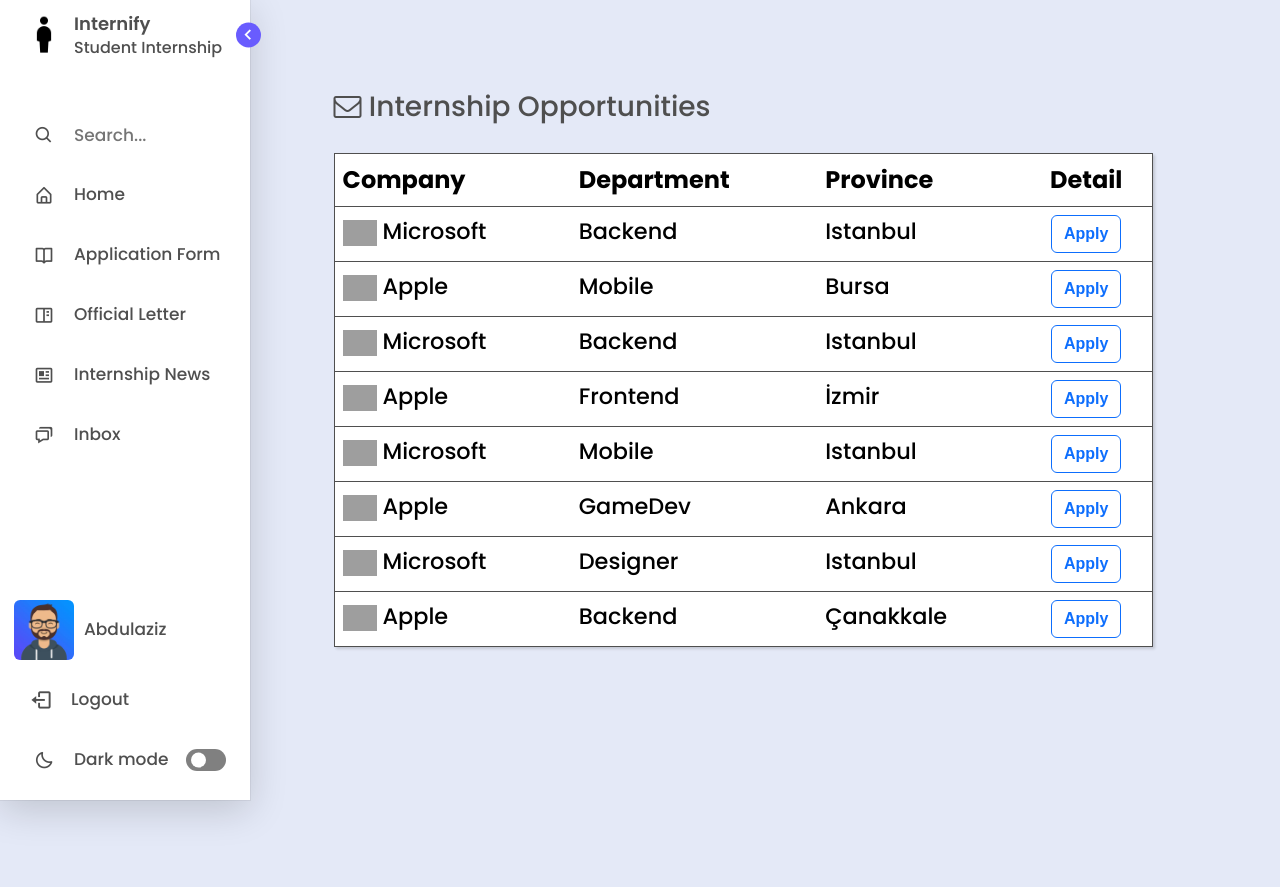
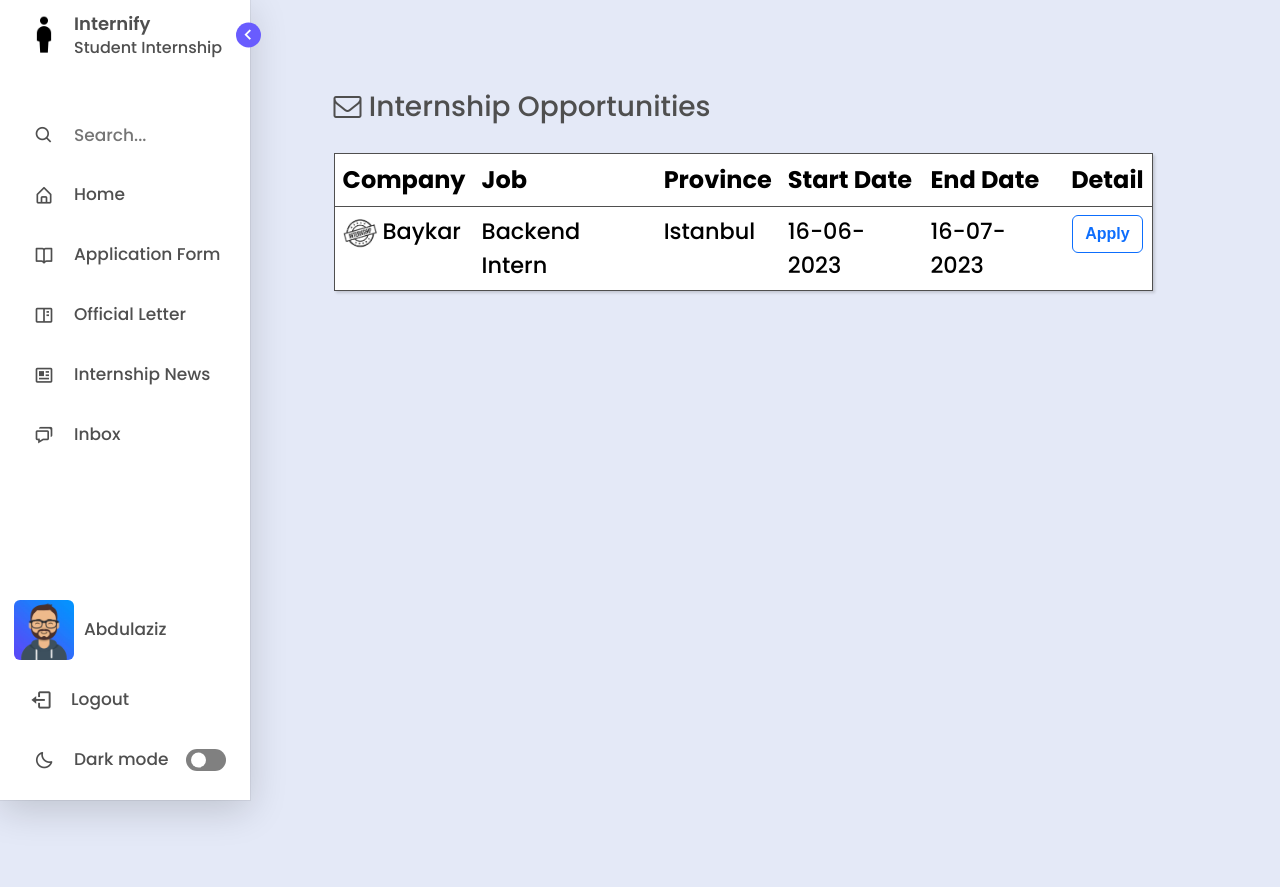
Before and after one commit to emirsakal/Internify, a Django app: page /internship-opportunities/ in a window 1280 px wide; the page is wider, and only the part inside the window is pictured. Shown: the top 887 px of that part. Run offline with Django 4.2, Linux system fonts and the light colour scheme; a user stored in the database is signed in; data comes from the database, SQL or seed files in the repository; some libraries are stand-ins or nearby versions; grey boxes are pictures that could not be loaded.

Commit message:
added internships

```diff
--- a/management/admin.py
+++ b/management/admin.py
@@ -12,3 +12,6 @@ admin.site.register(CareerCenterEmployee)
 admin.site.register(Application)
 admin.site.register(Document)
 admin.site.register(User)
+admin.site.register(Announcement)
+admin.site.register(Province)
+admin.site.register(Internship)
--- a/management/models.py
+++ b/management/models.py
@@ -151,10 +151,17 @@ class Announcement(BaseAbstractModel):
     def __str__(self):
         return self.title
 
+class Province(BaseAbstractModel):
+	name = models.CharField(max_length=255)
+
+	def __str__(self):
+		return self.name
+
 class Internship(BaseAbstractModel):
-    title = models.CharField(max_length=255)
     job = models.CharField(max_length=255)
     company = models.CharField(max_length=255)
+    logo = models.ImageField(upload_to='logos', null=True, blank=True)
+    province = models.ForeignKey(Province, on_delete=SET_NULL, null=True)
     start_date = models.DateField(null=True, blank=True)
     end_date = models.DateField(null=True, blank=True)
     department = models.ForeignKey(Department, on_delete=SET_NULL, null=True)
@@ -162,4 +169,4 @@ class Internship(BaseAbstractModel):
     url = models.URLField()
 
     def __str__(self):
-        return f'{self.title} | {self.company}'
+        return f'{self.job} | {self.company}'
--- a/management/urls.py
+++ b/management/urls.py
@@ -17,6 +17,7 @@ urlpatterns = [
 
     # CAREER CENTER URLS
     path('sgk-ef/', views.sgkef, name = "sgkef"),
+    path('add-internship/', views.addInternship, name = "addinternship"),
 
     # TEACHER URLS
     path('staff/application-form', views.applicationform, name="applicationform"),
--- a/management/views.py
+++ b/management/views.py
@@ -5,7 +5,7 @@ from django.contrib.auth import login, authenticate, logout
 from django.db.models import Q
 from django.views.decorators.clickjacking import xframe_options_sameorigin
 
-from .models import Student, InternshipCoordinator, CareerCenterEmployee, Application, Document, Message, User
+from .models import Student, InternshipCoordinator, CareerCenterEmployee, Application, Document, Message, User, Internship, Announcement
 from .forms import StudentLoginForm, StaffLoginForm
 
 def index(request):
@@ -146,7 +146,15 @@ def officialletter(request):
 	return render(request, "student/officialletter.html", context)
 
 def internshipopp(request):
-	return render(request, "student/internshipopp.html")
+	user = request.user
+
+	if user.groups.all()[0].name == 'Student':
+		student = Student.objects.get(user=user)
+		internships = Internship.objects.filter(faculty=student.faculty).order_by('-date_created')[:10]
+		return render(request, "student/internshipopp.html", {'internships':internships})
+
+	internships = Internship.objects.all().order_by('-date_created')[:10]
+	return render(request, "student/internshipopp.html", {'internships':internships})
 
 # CAREER CENTER
 
@@ -298,3 +306,6 @@ def logoutUser(request):
 	messages.success(request,"You logged out succesfully.")
 
 	return redirect("login")
+
+def addInternship(request):
+	pass
--- a/templates/student/internshipform.html
+++ b/templates/student/internshipform.html
@@ -90,9 +90,9 @@
                           {% endif %}
                         </tr>
                       {% endfor %}
-                    {% else %}
+					</tbody>
+					{% else %}
                       <p class='text-center text-white'>No records!</p>
-                    </tbody>
                     {% endif %}
                 </table>
               </header>
--- a/templates/student/internshipopp.html
+++ b/templates/student/internshipopp.html
@@ -3,84 +3,71 @@
 
 {% block page_title %}Opportunities{% endblock page_title %}
 
-{% block content %}
-
+{% block css_files %}
 <style>
 	body {
 		overflow: hidden;
 		margin-top:9%;
 	}
 </style>
+{% endblock css_files %}
+
+{% block content %}
     <div class="home" style="margin-top:7%; margin-left:12%;">
-      <link href="https://maxcdn.bootstrapcdn.com/font-awesome/4.3.0/css/font-awesome.min.css" rel="stylesheet">
       <div class="row">
         <!-- Left sidebar -->
         <div class="col-md-9">
           <h3 class="title text" style="float:left; margin-bottom:30px;"><i class="fa fa-envelope-o"></i> Internship Opportunities</h3>
           {% for group in request.user.groups.all %}
-            {% if group.name == 'CareerCenter' %}
-              <a href="/cc-internship-opportunities/add-internship" class="btn btn-success btn-block" style="border: 2px solid #696CFF; background-color: var(--primary-color-light); font-size: 20px; float:right;"><i class="fa fa-pencil-square-o" style="color:#696CFF"></i><span style="color:#696CFF;"> Add Internship</span></a>
+            {% if group.name == 'Staff' %}
+              	<a href="{% url 'addinternship' %}" class="btn btn-success btn-block" style="border: 2px solid #696CFF; background-color: var(--primary-color-light); font-size: 20px; float:right;"><i class="fa fa-pencil-square-o" style="color:#696CFF"></i><span style="color:#696CFF;"> Add Internship</span></a>
             {% endif %}
           {% endfor %}
           <table class="table" style="width:100%; background-color: var(--primary-color-light); border:1px solid var(--text-color); box-shadow: rgba(0, 0, 0, 0.15) 1.95px 1.95px 2.6px;">
+            {% if internships.count > 0 %}
 				<thead class="text" style="font-size: 1.5rem;">
 					<tr>
-                <th style="font-weight:bold;">Company</th>
-                <th style="font-weight:bold;">Department</th>
-                <th style="font-weight:bold;">Province</th>
-                <th style="font-weight:bold; text-align:center;">Detail</th>
+						<th>Company</th>
+						<th>Job</th>
+						<th>Province</th>
+						<th>Start Date</th>
+						<th>End Date</th>
+						<th style="text-align:center;">Detail</th>
 					</tr>
 				</thead>
 				<tbody style="font-size: 1.4rem;">
+					{% for internship in internships %}
 						<tr class="text">
-                <td><a title="Microsoft, Public domain, via Wikimedia Commons" href="https://commons.wikimedia.org/wiki/File:Microsoft_logo.svg"><img width="34" alt="Microsoft logo" src="https://upload.wikimedia.org/wikipedia/commons/thumb/4/44/Microsoft_logo.svg/512px-Microsoft_logo.svg.png"></a> Microsoft</td>
-                <td>Backend</td>
-                <td>Istanbul</td>
-                <td style ="text-align: center;"><a href="#" class="btn btn-outline-primary"><span style="font-weight: bold; font-family: Arial, Helvetica, sans-serif;">Apply</span></a></td>
+							<td>
+								<a title="{{internship.title}}" href="#" style="text-decoration: none;">
+									<img width="34" alt="{{internship.company}}" src="
+									{% if internship.logo %}
+										{{internship.logo.url}}
+									{% else %}
+										{% static 'assets/img/internship.jpg' %}
+									{% endif %}
+									">
+								</a>
+								{{internship.company}}
+							</td>
+							<td>{{internship.job}}</td>
+							<td>{{internship.province.name}}</td>
+							<td>{{internship.start_date|date:"d-m-Y"}}</td>
+							<td>{{internship.end_date|date:"d-m-Y"}}</td>
+							<td style ="text-align: center;">
+								<a href="{{internship.url}}" target="_blank" class="btn btn-outline-primary" style="text-decoration: none;">
+									<span style="font-weight: bold; font-family: Arial, Helvetica, sans-serif;">Apply</span>
+								</a>
+							</td>
 						</tr>
-              <tr class="text">
-                <td><a title="Original:  Rob Janoff, Public domain, via Wikimedia Commons" href="https://commons.wikimedia.org/wiki/File:Apple_logo_black.svg"><img width="34" alt="Apple logo black" src="https://upload.wikimedia.org/wikipedia/commons/thumb/f/fa/Apple_logo_black.svg/256px-Apple_logo_black.svg.png"></a></a> Apple</td>
-                <td>Mobile</td>
-                <td>Bursa</td>
-                <td style ="text-align: center;"><a href="#" class="btn btn-outline-primary"><span style="font-weight: bold; font-family: Arial, Helvetica, sans-serif;">Apply</span></a></td>
+					{% endfor %}
+				</tbody>
+			{% else %}
+				<tr>
+					<td style="text-align:center; font-weight:bold;">There is no internship opportunity.</td>
 				</tr>
-              <tr class="text">
-                <td><a title="Microsoft, Public domain, via Wikimedia Commons" href="https://commons.wikimedia.org/wiki/File:Microsoft_logo.svg"><img width="34" alt="Microsoft logo" src="https://upload.wikimedia.org/wikipedia/commons/thumb/4/44/Microsoft_logo.svg/512px-Microsoft_logo.svg.png"></a> Microsoft</td>
-                <td>Backend</td>
-                <td>Istanbul</td>
-                <td style ="text-align: center;"><a href="#" class="btn btn-outline-primary"><span style="font-weight: bold; font-family: Arial, Helvetica, sans-serif;">Apply</span></a></td>
-              </tr>
-              <tr class="text">
-                <td><a title="Original:  Rob Janoff, Public domain, via Wikimedia Commons" href="https://commons.wikimedia.org/wiki/File:Apple_logo_black.svg"><img width="34" alt="Apple logo black" src="https://upload.wikimedia.org/wikipedia/commons/thumb/f/fa/Apple_logo_black.svg/256px-Apple_logo_black.svg.png"></a></a> Apple</td>
-                <td>Frontend</td>
-                <td>İzmir</td>
-                <td style ="text-align: center;"><a href="#" class="btn btn-outline-primary"><span style="font-weight: bold; font-family: Arial, Helvetica, sans-serif;">Apply</span></a></td>
-              </tr>
-              <tr class="text">
-                <td><a title="Microsoft, Public domain, via Wikimedia Commons" href="https://commons.wikimedia.org/wiki/File:Microsoft_logo.svg"><img width="34" alt="Microsoft logo" src="https://upload.wikimedia.org/wikipedia/commons/thumb/4/44/Microsoft_logo.svg/512px-Microsoft_logo.svg.png"></a> Microsoft</td>
-                <td>Mobile</td>
-                <td>Istanbul</td>
-                <td style ="text-align: center;"><a href="#" class="btn btn-outline-primary"><span style="font-weight: bold; font-family: Arial, Helvetica, sans-serif;">Apply</span></a></td>
-              </tr>
-              <tr class="text">
-                <td><a title="Original:  Rob Janoff, Public domain, via Wikimedia Commons" href="https://commons.wikimedia.org/wiki/File:Apple_logo_black.svg"><img width="34" alt="Apple logo black" src="https://upload.wikimedia.org/wikipedia/commons/thumb/f/fa/Apple_logo_black.svg/256px-Apple_logo_black.svg.png"></a></a> Apple</td>
-                <td>GameDev</td>
-                <td>Ankara</td>
-                <td style ="text-align: center;"><a href="#" class="btn btn-outline-primary"><span style="font-weight: bold; font-family: Arial, Helvetica, sans-serif;">Apply</span></a></td>
-              </tr>
-              <tr class="text">
-                <td><a title="Microsoft, Public domain, via Wikimedia Commons" href="https://commons.wikimedia.org/wiki/File:Microsoft_logo.svg"><img width="34" alt="Microsoft logo" src="https://upload.wikimedia.org/wikipedia/commons/thumb/4/44/Microsoft_logo.svg/512px-Microsoft_logo.svg.png"></a> Microsoft</td>
-                <td>Designer</td>
-                <td>Istanbul</td>
-                <td style ="text-align: center;"><a href="#" class="btn btn-outline-primary"><span style="font-weight: bold; font-family: Arial, Helvetica, sans-serif;">Apply</span></a></td>
-              </tr>
-              <tr class="text">
-                <td><a title="Original:  Rob Janoff, Public domain, via Wikimedia Commons" href="https://commons.wikimedia.org/wiki/File:Apple_logo_black.svg"><img width="34" alt="Apple logo black" src="https://upload.wikimedia.org/wikipedia/commons/thumb/f/fa/Apple_logo_black.svg/256px-Apple_logo_black.svg.png"></a></a> Apple</td>
-                <td>Backend</td>
-                <td>Çanakkale</td>
-                <td style ="text-align: center;"><a href="#" class="btn btn-outline-primary"><span style="font-weight: bold; font-family: Arial, Helvetica, sans-serif;">Apply</span></a></td>
-              </tr>
-            </tbody>
+			{% endif %}
+
           </table>
           </div>
         </div>
```
Also changed, not shown: db.sqlite3, management/migrations/0006_province_internship_logo_internship_province.py (added), management/migrations/0007_remove_internship_title.py (added), static/assets/img/internship.jpg (added). Lines whose indentation alone changed are shown as unchanged.
